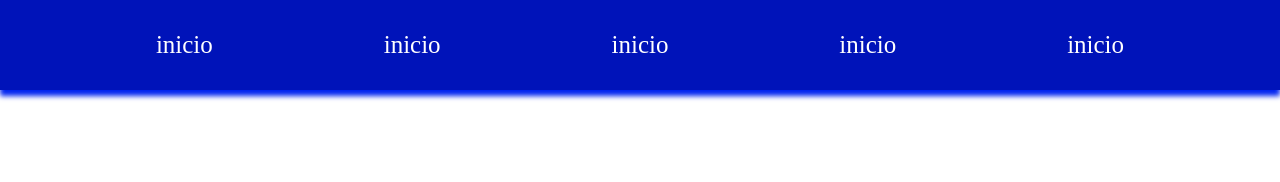
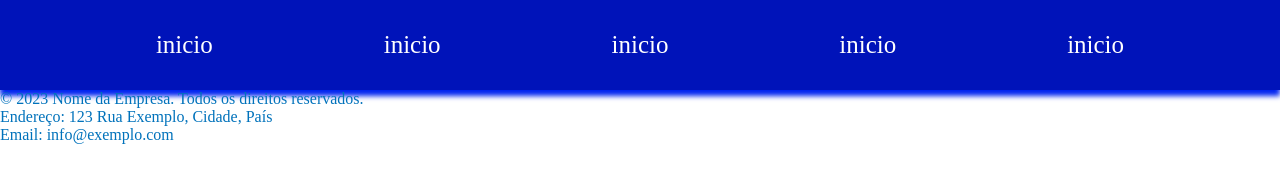
Before and after one commit to MatheusGW/reunioes-landing-page, a plain HTML site: page index.html in a window 1280 px wide. Drawn offline with Linux system fonts and the light colour scheme.

Commit message:
Update index.html

```diff
--- a/index.html
+++ b/index.html
@@ -7,7 +7,7 @@
   <link rel="stylesheet" href="styles.css">
   <title>DCA-Curso TDS</title>
 </head>
-<body style="background: #ffffff; color: #7fffd4">
+<body style="background: #ffffff; color: #0072bb">
   <header id="cabecalho">
     <section class="topico">
       <ul>
@@ -16,8 +16,14 @@
         <li><a href="#section-inicio">inicio</a></li>
         <li><a href="#section-inicio">inicio</a></li>
         <li><a href="#section-inicio">inicio</a></li>
-
       </ul>
     </header>
+    <footer id=rodape>
+     <p>
+       <p>&copy; 2023 Nome da Empresa. Todos os direitos reservados.</p>
+    <p>Endereço: 123 Rua Exemplo, Cidade, País</p>
+    <p>Email: info@exemplo.com</p>
+     </p>
+    </footer>
 </body>
 </html>
```
